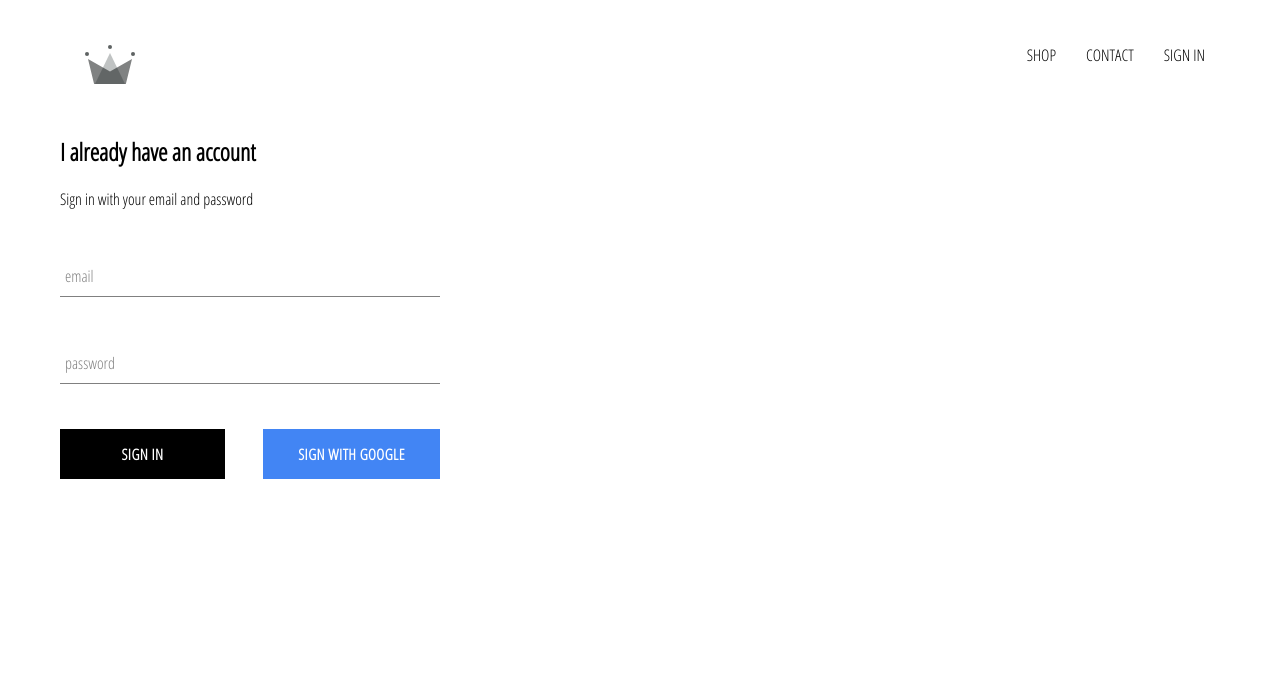
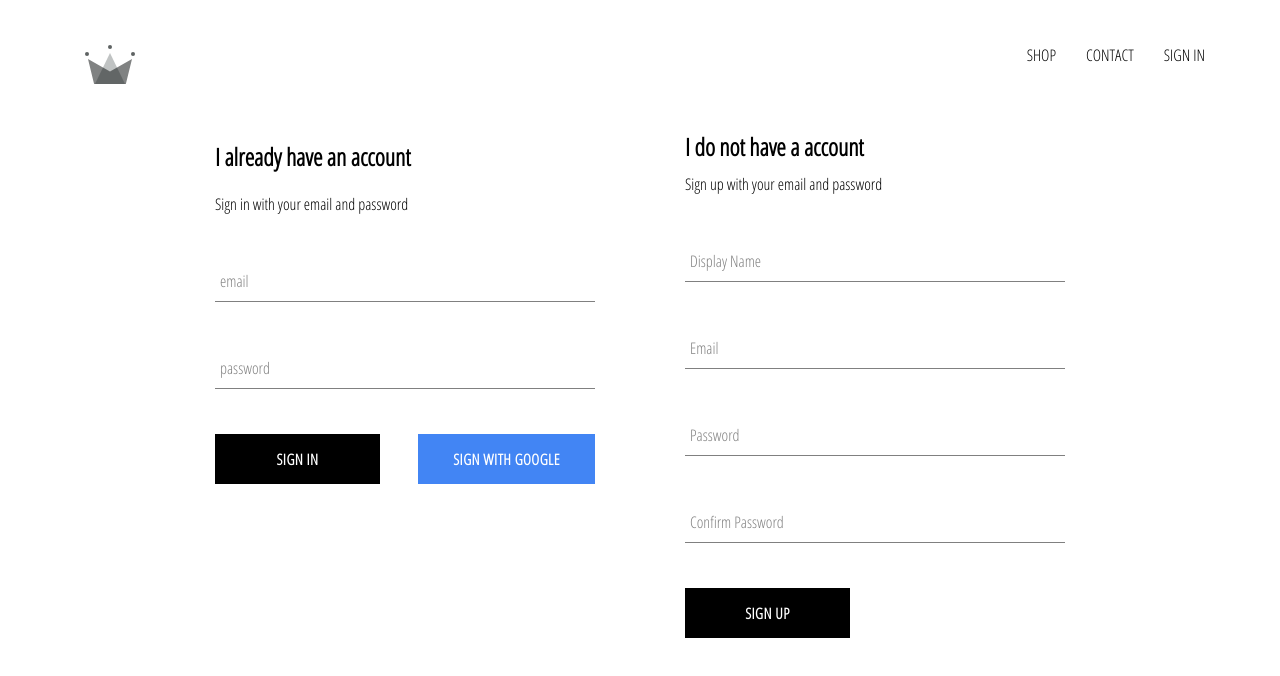
Before and after one commit to rafaellakeury/crwn-clothing, a React (Create React App) app: page /signIn in a window 1280 px wide. Shown: the top 676 px of the page. Built offline with nearby package versions, Linux system fonts and the light colour scheme; no server answers.

Commit message:
Include ability to store authenticated users into firebase

```diff
--- a/src/App.js
+++ b/src/App.js
@@ -5,7 +5,7 @@
 import ShopPage from './pages/shop/ShopPage';
 import Header from './components/header/Header.js';
 import SignInSignUpPage from './components/sign-in-sign-up/SignInSignUpPage';
-import { auth } from './firebase/FirebaseUtils';
+import { auth, createUserProfileDocument } from './firebase/FirebaseUtils';
 
 
 class App extends React.Component {
@@ -19,10 +19,21 @@
   }
 
   componentDidMount() {
-    this.unsubscribeFromAuth =  auth.onAuthStateChanged( user => {
-      this.setState({currentUser: user});
+    this.unsubscribeFromAuth =  auth.onAuthStateChanged( async userAuth => {
+      if(userAuth) {
+        const userRef = await createUserProfileDocument(userAuth);
+        userRef.onSnapshot(snapshot => {
+          this.setState (
+          {
+            currentUser: {
+              id: snapshot.id,
+              ...snapshot.data()
+            }
+          });
+        });
 
-      console.log(user);
+      }
+      this.setState({currentUser: userAuth});
     });
   }
 
--- a/src/components/sign-in-sign-up/SignInSignUpPage.js
+++ b/src/components/sign-in-sign-up/SignInSignUpPage.js
@@ -3,10 +3,12 @@
 import './SignInSignUpPage.scss';
 
 import SignIn from '../../components/sign-in/SignIn';
+import SignUp from '../../components/sign-up/SignUp';
 
 const SignInSignUpPage = () => (
     <div className='sign-in-and-sign-up'>
         <SignIn />
+        <SignUp />
     </div>
 ) ;
 
--- a/src/components/sign-in-sign-up/SignInSignUpPage.scss
+++ b/src/components/sign-in-sign-up/SignInSignUpPage.scss
@@ -0,0 +1,6 @@
+.sign-in-and-sign-up {
+    width: 850px;
+    display: flex;
+    justify-content: space-between;
+    margin: 30px auto;
+}
--- /dev/null
+++ b/src/components/sign-up/SignUp.js
@@ -0,0 +1,102 @@
+import React from 'react';
+
+import FormInput from '../form-input/FormInput';
+import CustomButton from '../custom-button/CustomButton';
+
+import './SignUp.scss';
+import { auth } from 'firebase';
+import { createUserProfileDocument } from '../../firebase/FirebaseUtils';
+
+class SignUp extends React.Component {
+    constructor() {
+        super();
+
+        this.state = {
+            displayName: '',
+            email: '',
+            password: '',
+            confirmPassword: ''
+        }
+    }
+
+    handleSubmit = async event => {
+        event.preventDefault();
+
+        const {displayName, email, password, confirmPassword} = this.state;
+
+        if (password != confirmPassword) {
+            alert("passwords don't match");
+            return;
+        }
+
+        try {
+            const {user} = await auth.createUserWithEmailAndPassword(email, password);
+            await createUserProfileDocument(user, { displayName });
+            this.setState({
+                displayName: '',
+                email: '',
+                password: '',
+                confirmPassword: ''
+            });
+
+        }catch(error) {
+            console.error(error);
+        }
+    }
+
+    handleChange = event => {
+        const { name, value } = event.target;
+        this.setState({[name]: value});
+    }
+
+    render() {
+        const {displayName, email, password, confirmPassword} = this.state;
+        return (
+            <div className='sign-up'>
+                <h2 className='title'>I do not have a account</h2>
+                <span>Sign up with your email and password</span>
+                <form className='sign-up-form' onSubmit={this.handleSubmit}>
+                    <FormInput
+                    type='text'
+                    name='displayName'
+                    value={displayName}
+                    onChange={this.handleChange}
+                    label= 'Display Name'
+                    required
+                    >
+                    </FormInput>
+                    <FormInput
+                    type='email'
+                    name='email'
+                    value={email}
+                    onChange={this.handleChange}
+                    label= 'Email'
+                    required
+                    >
+                    </FormInput>
+                    <FormInput
+                    type='password'
+                    name='password'
+                    value={password}
+                    onChange={this.handleChange}
+                    label= 'Password'
+                    required
+                    >
+                    </FormInput>
+                    <FormInput
+                    type='password'
+                    name='confirmPassword'
+                    value={confirmPassword}
+                    onChange={this.handleChange}
+                    label= 'Confirm Password'
+                    required
+                    >
+                    </FormInput>
+                    <CustomButton type='submit'>SIGN UP</CustomButton>
+                </form>
+            </div>
+        )
+    }
+}
+
+export default SignUp;
--- /dev/null
+++ b/src/components/sign-up/SignUp.scss
@@ -0,0 +1,9 @@
+.sign-up {
+    display: flex;
+    flex-direction: column;
+    width: 380px;
+
+    .title {
+        margin: 10px 0;
+    }
+}
--- a/src/firebase/FirebaseUtils.js
+++ b/src/firebase/FirebaseUtils.js
@@ -13,6 +13,29 @@
     measurementId: "G-W62W0J5HCT"
 };
 
+export const createUserProfileDocument = async (userAuth, additionalData) => {
+    if (!userAuth) return;
+
+    const userRef = firestore.doc(`users/${userAuth.uid}`);
+    const snapshot = await userRef.get();
+    if(!snapshot.exists) {
+        const {displayName, email} = userAuth;
+        const createdAt = new Date();
+
+        try {
+            await userRef.set({
+                displayName,
+                email,
+                createdAt,
+                ...additionalData
+            });
+        }catch(error) {
+            console.log('error creating user', error.message);
+        }
+    }
+    return userRef;
+}
+
 firebase.initializeApp(config);
 
 export const auth = firebase.auth();
```
